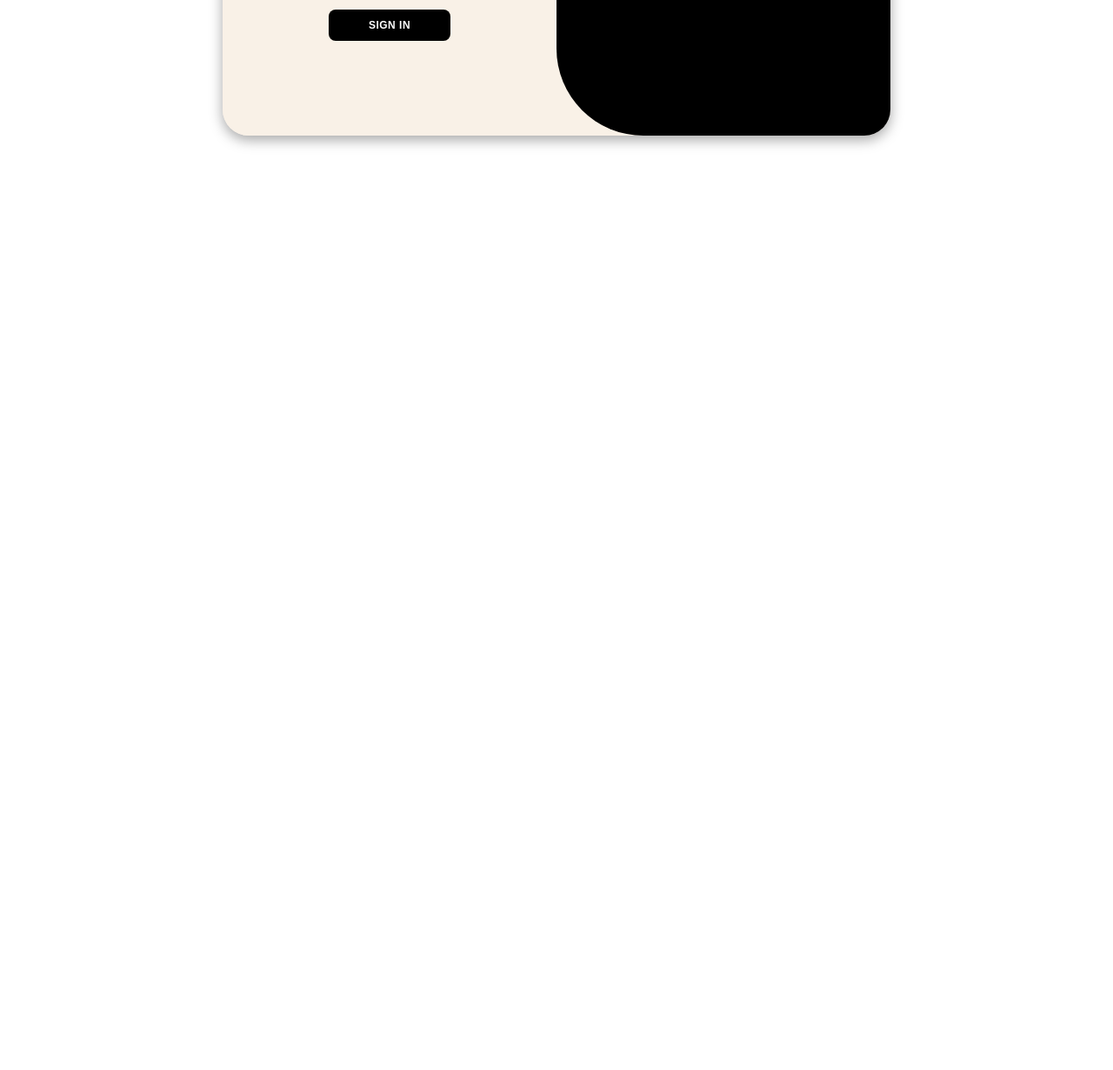
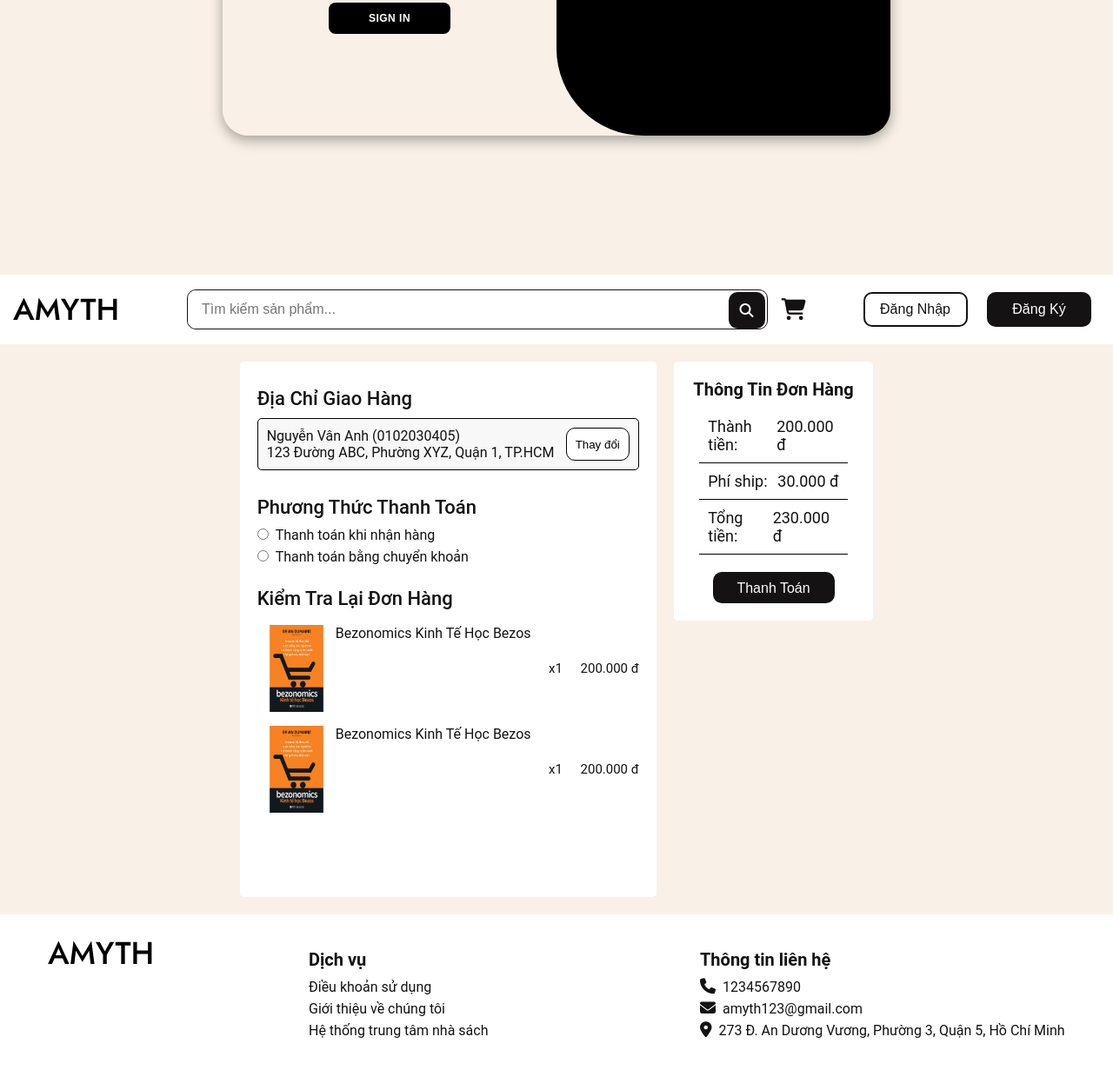
Before and after one commit to TKimYen/Web-ban-sach-online, a plain HTML site: page components/end_user/index.html in a window 1280 px wide. Shown: the part 484-1715 px from the top of the page at 87% size. Before the commit the page ends 800 px from the top, so only its background shows below. Drawn offline with Linux system fonts and the light colour scheme.

Commit message:
add cart payment

```diff
--- a/components/end_user/index.html
+++ b/components/end_user/index.html
@@ -53,7 +53,7 @@
     </div>
 </div>
         <!--header-->
-        <!-- <header>
+        <header>
             <nav class="header__navbar">
                 <div class="header__navbar-logo">
                     <img class="header__navbar-logo-img" src="../../assets/img/AMYTH.svg">
@@ -72,13 +72,73 @@
                     <li class="header__navbar-item"><button class="header__navbar-item-login-btn">Đăng Ký</button></li>
                 </ul>
             </nav>
-        </header> -->
+        </header>
         <!-- content containter -->
-        <!-- <div class="container">
+        <div class="main">
+            <!-- -----Yen-container__cart-payment----- -->
+            <div class="container__cart-payment">
+                <div class="cart-info">
+                    <div class="section shipping-address">
+                        <h1>Địa Chỉ Giao Hàng</h1>
+                        <div class="shipping-address-details">
+                            <div class="address-info">
+                                <p>Nguyễn Vân Anh (0102030405)</p>
+                                <p>123 Đường ABC, Phường XYZ, Quận 1, TP.HCM</p>
+                            </div>
+                            <button class="change-address-button">Thay đổi</button>
+                        </div>
+                    </div>
 
-        </div> -->
+                    <div class="section payment-method">
+                        <h1>Phương Thức Thanh Toán</h1>
+                        <div class="payment-radio">
+                            <input type="radio" name="payment" value="cod">Thanh toán khi nhận hàng
+                        </div>
+                        <div class="payment-radio">
+                            <input type="radio" name="payment" value="credit">Thanh toán bằng chuyển khoản
+                        </div>
+                    </div>
+
+                    <div class="section order-details">
+                        <h1>Kiểm Tra Lại Đơn Hàng</h1>
+                        <div class="cart-product">
+                            <div class="product-img-name">
+                                <img class ="cart-img-product" src="../../assets/img/book/kinhte/bezonomics-kinhtehocbezos.webp">
+                                <h4>Bezonomics Kinh Tế Học Bezos</h4>
+                            </div>
+                            <p>x1</p>
+                            <p>200.000 đ</p>
+                        </div>
+                        <div class="cart-product">
+                            <div class="product-img-name">
+                                <img class ="cart-img-product" src="../../assets/img/book/kinhte/bezonomics-kinhtehocbezos.webp">
+                            <h4>Bezonomics Kinh Tế Học Bezos</h4>
+                            </div>
+                            <p>x1</p>
+                            <p>200.000 đ</p>
+                        </div>
+                    </div>
+
+                </div>
+
+                <div class="cart-shipping-and-total">
+                    <h1>Thông Tin Đơn Hàng</h1>
+                    <div class="total-amount">
+                        <span>Thành tiền: </span><span>200.000 đ</span>
+                    </div>
+                    <div class="shipping-fee">
+                        <span>Phí ship: </span><span>30.000 đ</span>
+                    </div>
+                    <div class="total-cost">
+                        <span>Tổng tiền: </span><span>230.000 đ</span>
+                    </div>
+                    <button class="btn-checkout">Thanh Toán</button>
+                </div>
+            </div>
+            <!-- -----Yen-container__cart-payment end----- -->
+        </div>
         <!-- footer -->
-        <!-- <footer>
+        <footer>
                 <div class="footer-logo">
                     <img src="../../assets/img/AMYTH.svg">
                 </div>
@@ -99,7 +159,7 @@
                     <li class="footer-item"><i class="fa-solid fa-location-dot"></i>273 Đ. An Dương Vương, Phường 3, Quận 5, Hồ Chí Minh</li>
                 </ul>
             </div>
-        </footer> -->
+        </footer>
         <script src="/components/end_user/index.js"></script>
     </div>
 </body>
--- a/components/end_user/style.css
+++ b/components/end_user/style.css
@@ -1,12 +1,12 @@
-
-
 :root {
     --bg-color: rgb(249, 241, 231);
     --white-color: white;
     --text-color: rgb(20, 18, 18);
+    --shadow-color: rgba(20, 18, 18, 0,6);
     --button-color: rgb(20, 18, 18);
     --hover-color: rgba(82, 79, 79, 0.8);
     --price-color: rgb(238, 67, 67);
+    --white-hover-color: rgb(242, 242, 242);
 }
 
 * {
@@ -14,25 +14,25 @@
     padding: 0;
     list-style: none;
     text-decoration: none;
+    box-sizing: border-box;
 }
 
-/* html {
+html {
     font-size: 62.5%;
     font-family: 'Roboto', sans-serif;
-    box-sizing: border-box;
     background: var(--bg-color);
-} */
+}
 
 .wrapper {
     display: flex;
     flex-direction: column;
+    justify-content: center;
+    align-items: center;
     min-height: 100vh;
 }
 
-
-
     /*--------- header -------- */
-/* header {
+header {
     width: 100%;
     height: 80px;
     background-color: var(--white-color);
@@ -48,9 +48,9 @@
     display: flex;
     justify-content: space-between;
     align-items: center;
-} */
+}
 
-/* .header__navbar-logo {
+.header__navbar-logo {
     display: block;
     float: left;
     color: var(--text-color);
@@ -79,9 +79,9 @@
     border-radius: 10px;
     font-size: 1.6rem;
     color: var(--text-color);
-} */
+}
 
-/* .header__navbar-search-btn{
+.header__navbar-search-btn{
     background-color: var(--button-color);
     border:none;
     height: 42px;
@@ -91,6 +91,7 @@
 }
 .header__navbar-search-btn:hover {
     background-color: var(--hover-color);
+    cursor: pointer;
 }
 
 .header__navbar-search-btn-icon {
@@ -110,63 +111,210 @@
 
 .header__navbar-cart-icon:hover {
     color: var(--hover-color);
-} */
+    cursor: pointer;
+}
 
-/* .header__navbar-item {
+.header__navbar-item {
     width: 120px;
     height: 40px;
     font-size: 1.6rem;
     display: inline-block;
     margin: 0 10px;
-} */
+}
 
-/* .header__navbar-item-signup-btn {
+.header__navbar-item-signup-btn {
     width: 100%;
-    height: 100%; */
+    height: 100%;
     /* border: none; */
-    /* border: 2px var(--button-color) solid;
+    border: 2px var(--button-color) solid;
     outline: none;
     font-size: 1.6rem;
     border-radius: 10px;
     padding: 8px;
     background-color: var(--white-color);
     color: var(--button-color);
-} */
+}
 
-/* .header__navbar-item-signup-btn:hover {
+.header__navbar-item-signup-btn:hover {
     color: var(--hover-color);
     border: 2px var(--hover-color) solid;
+    cursor: pointer;
 }
 
 .header__navbar-item-login-btn {
     width: 100%;
-    height: 100%; */
+    height: 100%;
     /* border: none; */
-    /* border-color: transparent;
+    border-color: transparent;
     outline: none;
     font-size: 1.6rem;
     border-radius: 10px;
     padding: 8px 12px;
     background-color: var(--button-color);
     color: var(--white-color);
-} */
+}
 
-/* .header__navbar-item-login-btn:hover {
-    color: var(--white-color);
-    border-color: transparent;
+.header__navbar-item-login-btn:hover {
+    /* color: var(--white-color); */
+    /* border-color: transparent; */
     background-color: var(--hover-color);
-} */
+    cursor: pointer;
+}
 
     /*--------- container -------- */
-/* .container {
+.main {
     flex: 1;
-} */
+    width: 80%;
+    justify-items: center;
+    align-content: center;
+}
+
+    /* -----Yen container__cart-payment start----- */
+
+.container__cart-payment {
+    min-height: auto;
+    display: grid;
+    grid-template-columns: repeat(12, 1fr);
+    grid-template-rows: 1fr 1fr 1fr 1fr;
+    gap: 20px;
+    padding: 20px 0;
+}
+
+.cart-info {
+    padding: 20px;
+    border-radius: 5px;
+    grid-column: span 8;
+    grid-row: span 4;
+    background-color: var(--white-color);
+    color: var(--text-color);
+}
+
+.section {
+    width: 100%;
+    padding-bottom: 10px;
+}
+
+.section > h1 {
+    font-size: 22px;
+    font-weight: 500;
+    padding: 10px 0;
+}
+
+.shipping-address-details {
+    display: flex;
+    border-radius: 5px;
+    padding: 10px;
+    margin-bottom: 10px;
+    background-color: #F8F8F8;
+    border: 0.2px solid black;
+    justify-content: space-between;
+}
+
+.address-info p {
+    font-size: 16px;
+}
+
+.change-address-button {
+    border: 0.2px solid black;
+    border-radius: 10px;
+    padding: 0 10px;
+    background-color: var(--white-color);
+}
+
+.change-address-button:hover {
+    color: var(--hover-color);
+    cursor: pointer;
+}
+
+.payment-radio {
+    font-size: 16px;
+    margin-bottom: 6px;
+}
+
+.payment-radio input[type="radio"] {
+    margin-right: 8px;
+}
+
+.cart-product {
+    width: 100%;
+    padding: 8px 0;
+    display: flex;
+    justify-content: space-between;
+}
+
+.product-img-name {
+    display: flex;
+}
+
+.cart-product h4 {
+    font-size: 16px;
+    font-weight: 400;
+}
+
+.cart-product p {
+    font-size: 15px;
+    font-weight: 400;
+    display: flex;
+    align-items: center;
+}
+
+.cart-img-product {
+    width: 90px;
+    height: 100px;
+}
+
+.cart-shipping-and-total {
+    display: flex;
+    flex-direction: column;
+    padding: 20px;
+    border-radius: 5px;
+    grid-column: span 4;
+    grid-row: span 2;
+    background-color: var(--white-color);
+    color: var(--text-color);
+    justify-content: flex-start;
+    align-items: center;
+    flex-shrink: 0;
+}
+
+.cart-shipping-and-total h1 {
+    padding-bottom: 10px;
+}
+
+.total-amount, .shipping-fee, .total-cost {
+    width: 90%;
+    display: flex;
+    justify-content: space-between;
+    font-size: 18px;
+    padding: 10px;
+    border-bottom: 1px solid black;
+}
+
+.btn-checkout {
+    margin-top: 20px;
+    width: 140px;
+    height: 36px;
+    border-color: transparent;
+    outline: none;
+    font-size: 16px;
+    border-radius: 10px;
+    padding: 8px 10px;
+    background-color: var(--button-color);
+    color: var(--white-color);
+}
+
+.btn-checkout:hover {
+    background-color: var(--hover-color);
+    cursor: pointer;
+}
+
+    /* -----Yen container__cart-payment end----- */
 
     /*--------- footer -------- */
-/* footer {
+footer {
     width: 100%;
     display: flex;
-    position: relative;
+    /* position: relative; */
     top: 2rem;
     bottom: 0;
     background-color: var(--white-color);
@@ -178,9 +326,9 @@
     width: 300px;
     margin-left: 3rem;
     margin-top: 3rem;
-} */
+}
 
-/* .footer-logo img {
+.footer-logo img {
     width: 120px;
 }
 
@@ -209,9 +357,7 @@
 .footer__column i {
     font-size: 18px;
     margin-right: 8px;
-} */
-
-
+}
 /* Xuan Mai */
 
 @font-face{
```
